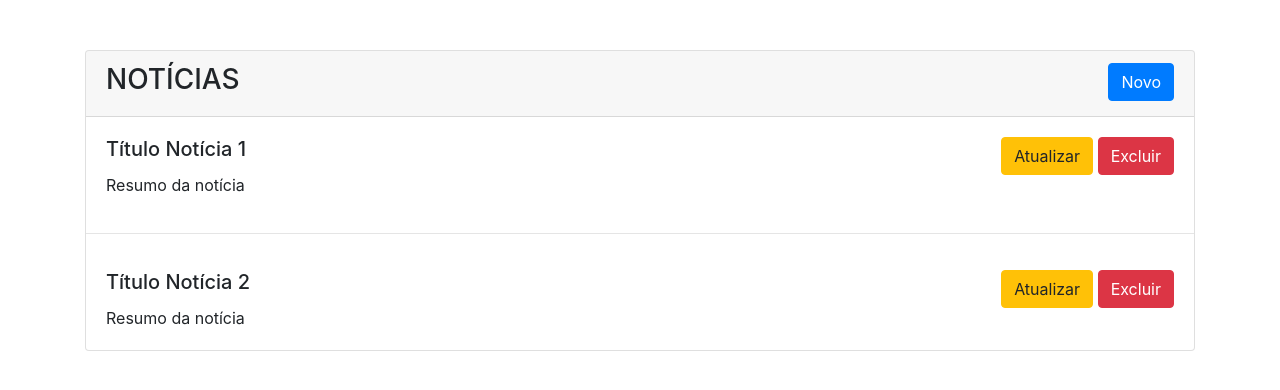
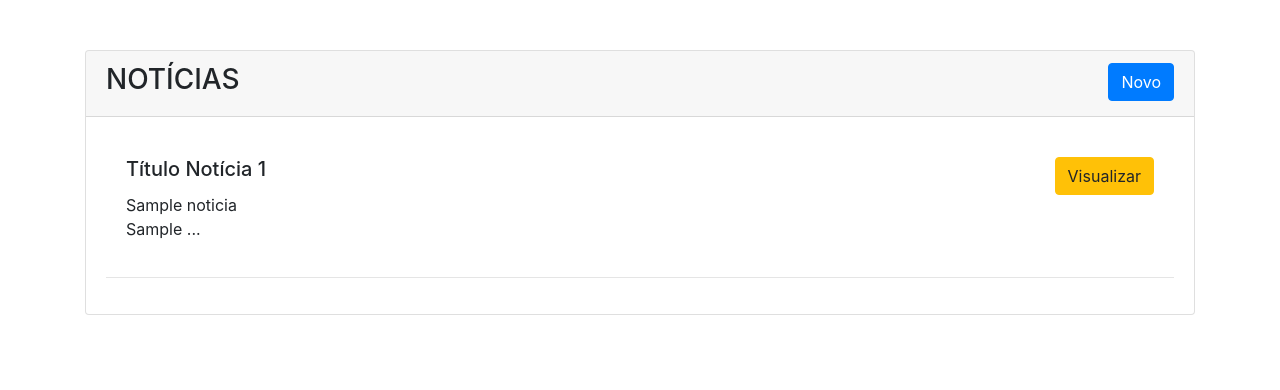
Before and after one commit to Quione/pi-site-informativo, a PHP site: page /painel.php in a window 1280 px wide. Shown: the part 58-448 px from the top of the page. Run offline with PHP 8.4, Linux system fonts and the light colour scheme; tables that the repository leaves empty or names only in its code hold one stand-in row (values such as "Sample post"); some libraries are stand-ins or nearby versions.

Commit message:
Cadastro de Notícias

```diff
--- a/include/menu-adm.php
+++ b/include/menu-adm.php
@@ -9,7 +9,7 @@
 
 		<ul class="navbar-nav mr-auto">
 		  <li class="nav-item active">
-			<a class="nav-link" href="#">Home <span class="sr-only">(current)</span></a>
+			<a class="nav-link" href="painel.php">Home <span class="sr-only">(current)</span></a>
 		  </li>
 		  <li class="nav-item">
 			<a class="nav-link" href="painel.php">Notícias</a>
--- a/painel.php
+++ b/painel.php
@@ -1,7 +1,7 @@
 <?php
 	include "include/conexao.php";
 
-	$sql = "SELECT id_categoria,nome FROM noticia";
+	$sql = "SELECT * FROM noticia";
 	$result = $conn->query($sql);
 
 	$conn->close();
@@ -35,45 +35,44 @@
 
 <div class="card">
 
+
+
+
   <div class="card-header">
   <div class="row">
   <div class="col-md-8">
     <h3>NOTÍCIAS</h3>
 	</div>
 	<div class="col-md-4 button-item">
-	<a href="" class="btn btn-primary"> Novo</a>
+	<a href="noticias-new.php" class="btn btn-primary"> Novo</a>
 	</div>
 	</div>
   </div>
-  <div class="card-body">
-	<div class="row">
-		  <div class="col-md-8 ">
-			<h5 class="card-title">Título Notícia 1</h5>
-			<p class="card-text">Resumo da notícia</p>
 
-		  </div>
-		  <div class="col-md-4 button-item">
-			<a href="" class="btn btn-warning"> Atualizar</a>
-			<a href="" class="btn btn-danger"> Excluir</a>
-		  </div>
-	  </div>
-   </div>
 
-   <hr />
+
 
 
     <div class="card-body">
-	<div class="row">
-		  <div class="col-md-8">
-			<h5 class="card-title">Título Notícia 2</h5>
-			<p class="card-text">Resumo da notícia</p>
+<?php
+	if ($result->num_rows > 0) {
+		while($row = $result->fetch_assoc()) {
+			echo '<div class="card-body"><div class="row">';
+			echo ' <div class="col-md-8 ">';
+			echo '<h5 class="card-title">Título Notícia 1</h5>' . $row["titulo"].'</h5>';
+			echo '<p class="card-text">' . substr($row["conteudo"], 0, 200)." ...".'</p>';
+			echo '</div>';
+			echo '<div class="col-md-4 button-item">';
+			echo '<a href="noticias-view.php?id=' . $row["id_noticia"]. '" class="btn btn-warning"> Visualizar</a> ';
 
-		  </div>
-		  <div class="col-md-4 button-item">
-			<a href="" class="btn btn-warning"> Atualizar</a>
-			<a href="" class="btn btn-danger"> Excluir</a>
-		  </div>
-	  </div>
+			echo '</div>';
+			echo '</div></div><hr />';
+		}
+	} else {
+		echo "0 results";
+	}
+	?>
+
    </div>
 </div>
 
```
Also changed, not shown: noticias-new.php (+14 -6 lines).
